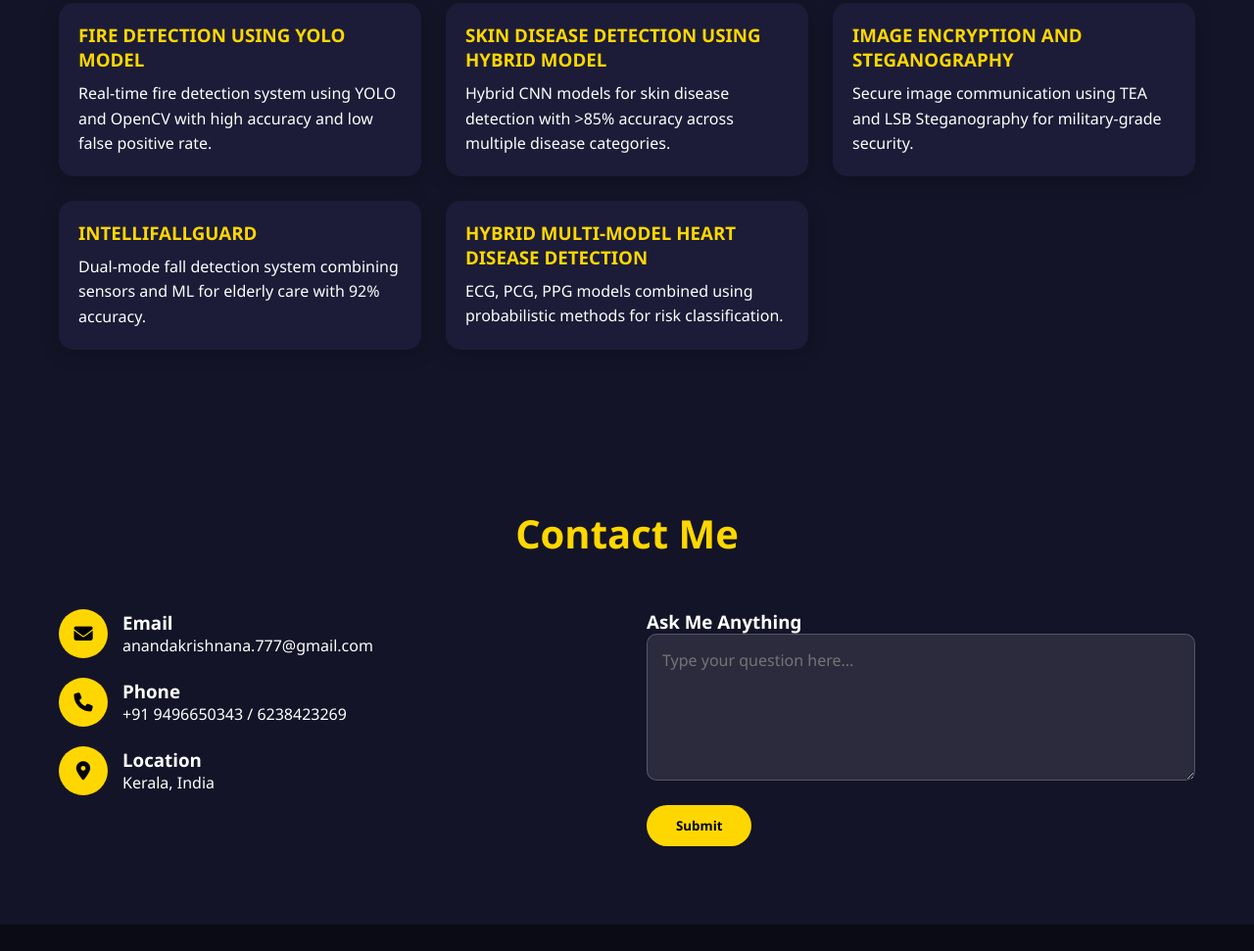
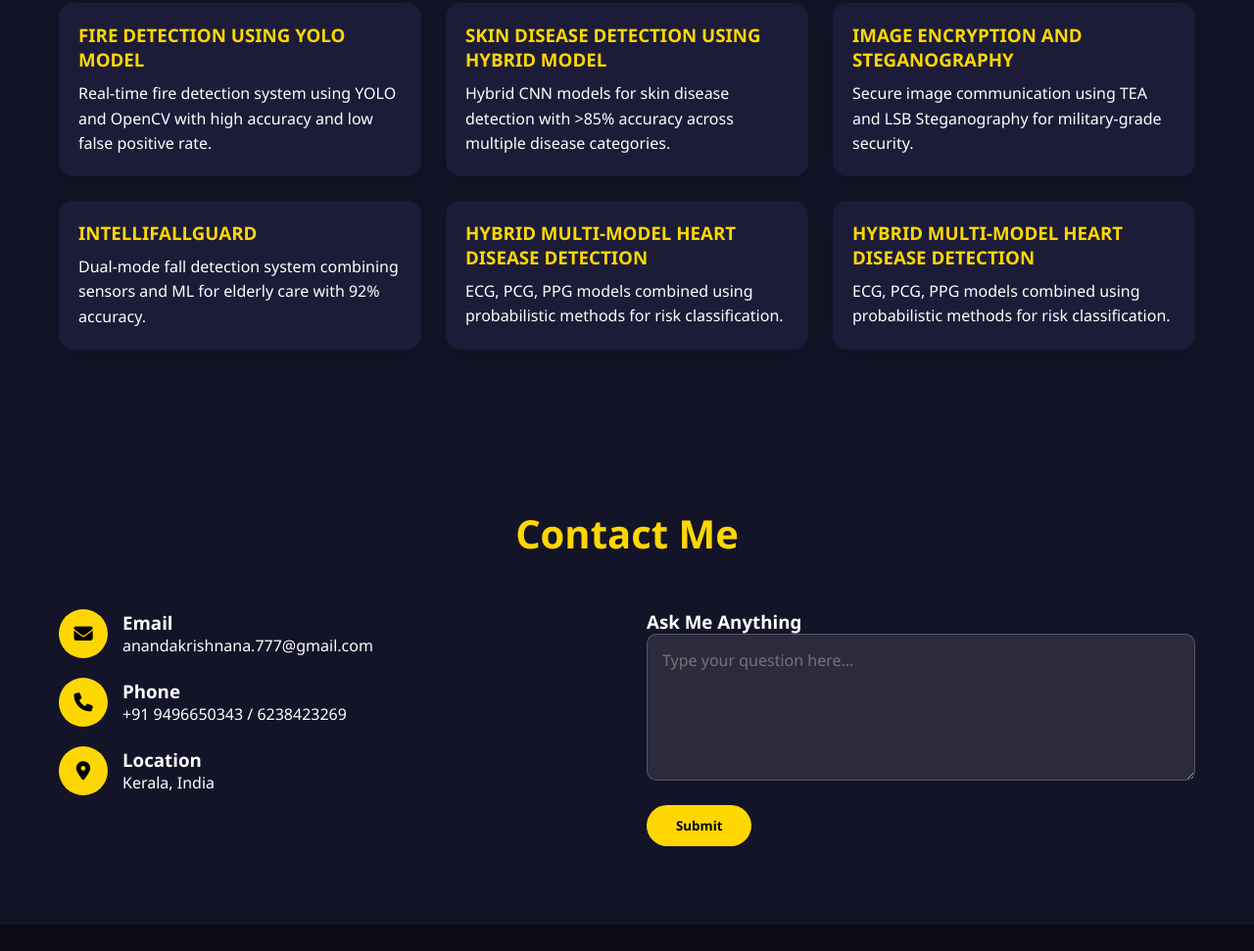
Before and after one commit to Ananduak7/portfolio, a website: page public/index.html in a window 1280 px wide. Shown: the part 1683-2654 px from the top of the page at 98% size. Drawn offline with Linux system fonts and the light colour scheme.

Commit message:
Update index.html
adding git

```diff
--- a/public/index.html
+++ b/public/index.html
@@ -526,6 +526,13 @@
                     <p>ECG, PCG, PPG models combined using probabilistic methods for risk classification.</p>
                 </div>
             </div>
+
+               <div class="project-card">
+                <div class="project-content">
+                    <h3>HYBRID MULTI-MODEL HEART DISEASE DETECTION</h3>
+                    <p>ECG, PCG, PPG models combined using probabilistic methods for risk classification.</p>
+                </div>
+            </div>
         </div>
     </div>
 </section>
```
